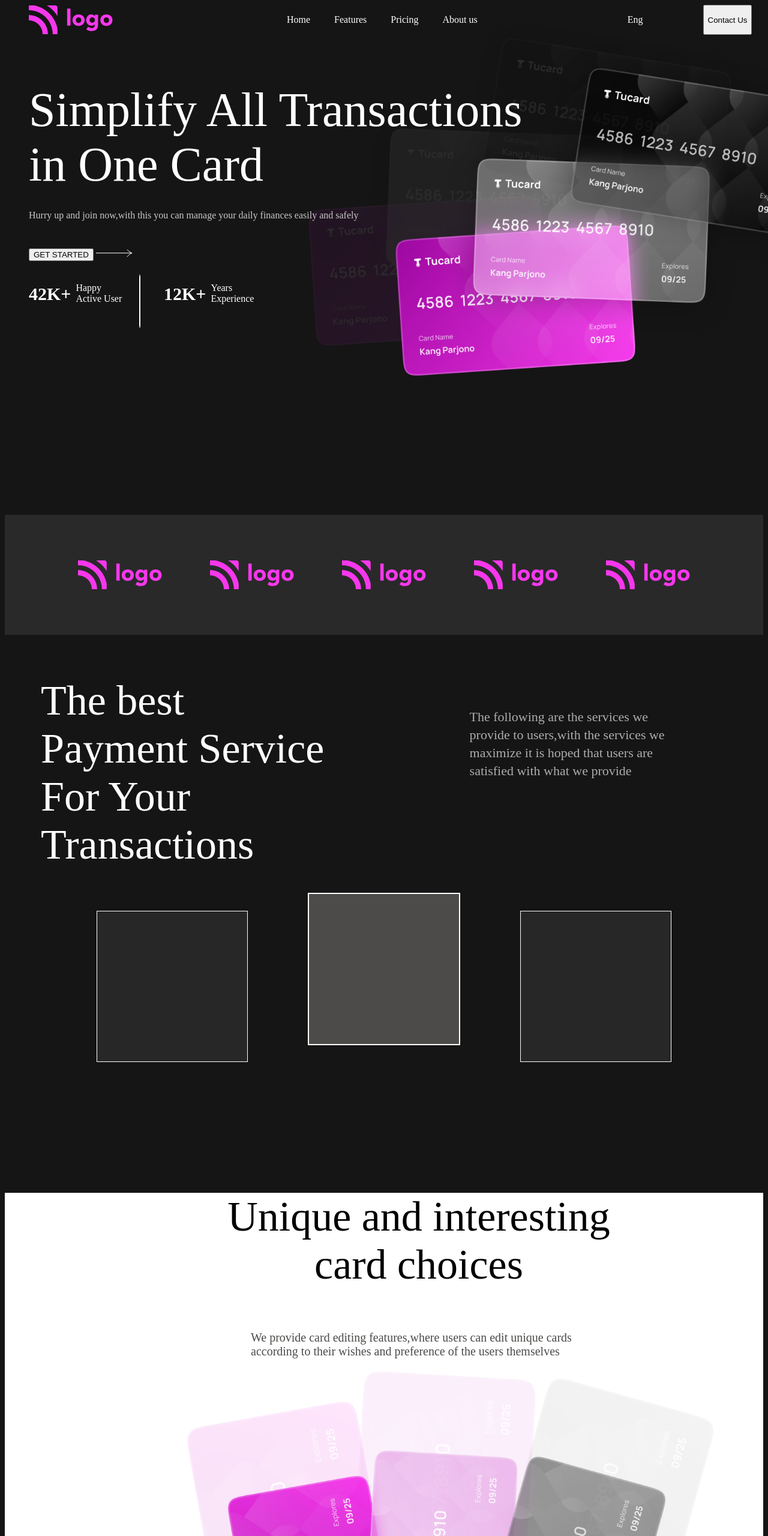
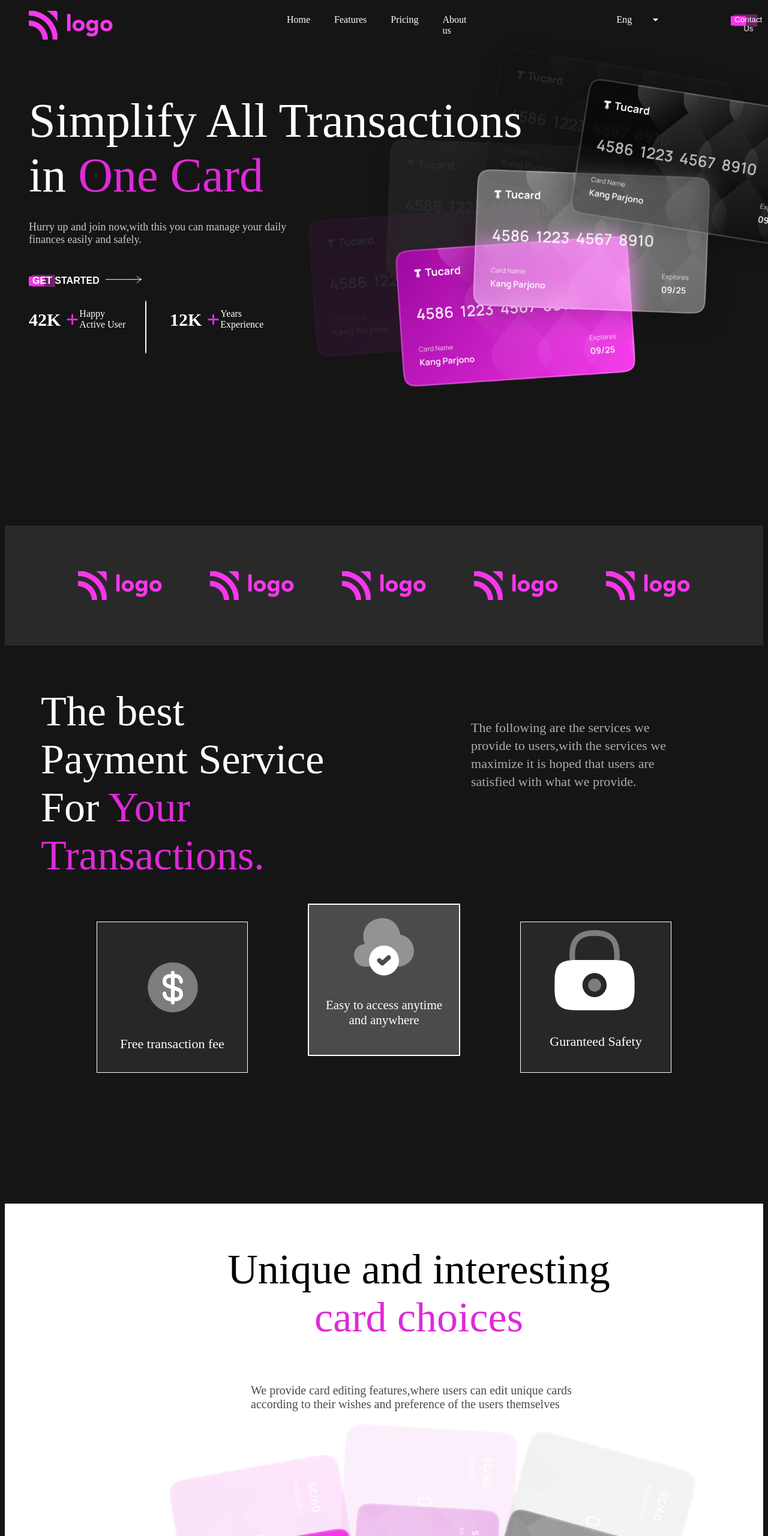
Before and after one commit to Mayur-tiwari/fsjs-projects, a website: page css projects/8.credit-card/index.html in a window 1280 px wide. Shown: the top 2560 px of the page at 60% size. Drawn offline with Linux system fonts and the light colour scheme.

Commit message:
card proj done

```diff
--- a/css projects/8.credit-card/index.html
+++ b/css projects/8.credit-card/index.html
@@ -22,6 +22,7 @@
 
         </div >
         <p class="nav-p">Eng</p>
+        <img class="drop-down" height="15px" src="./Assets/Icons/icons8-sort-down-24.png" alt="">
         <button class="nav-button">Contact Us</button>
 
 
@@ -29,24 +30,26 @@
 
     <div class="Simplify">
         <div class="simplify-minor" >
-            <p class="trans">Simplify All Transactions in One Card</p>
-            <p class="hurry">Hurry up and join now,with this you can manage your daily finances easily and safely</p>
+            <p class="trans">Simplify All Transactions in <span class="pink-text"> One Card</span></p>
+            <p class="hurry">Hurry up and join now,with this you can manage your daily finances easily and safely.</p>
             <div class="get-started-button">
 
-                <button>GET STARTED</button>
+                <button class="button">GET STARTED</button>
                 <img src="./Assets/Icons/RightArrow.svg" alt="">
 
             </div>
 
             <div class="partition">
                 <div class="happy-active-user">
-                    <p class="p42">42K+</p>
+                    <p class="p42">42K</p>
+                    <img class="plus" height="23px" src="./Assets/Icons/icons8-plus-math-30.png" alt="">
                     <p>Happy Active User</p>
                 </div>
                 <img class="vertical-line" src="./Assets/Icons/icons8-vertical-line-30.png" alt="">
 
                 <div class="years-experience">
-                    <p class="p12">12K+ </p>
+                    <p class="p12">12K </p>
+                    <img class="plus" height="23px" src="./Assets/Icons/icons8-plus-math-30.png" alt="">
                     <p>Years Experience</p>
                 </div>
             </div>
@@ -79,43 +82,58 @@
     <div class="black-bg">
         <!-- left -->
         <div>
-            <p class="best-payment">The best Payment Service For Your Transactions</p>
+            <p class="best-payment">The best Payment Service For <span class="pink-text">Your Transactions.</span> </p>
 
         </div>
         <!-- right -->
         <div>
-            <p class="services">The following are the services we provide to users,with the services we maximize it is hoped that users are satisfied with what we provide</p>
+            <p class="services">The following are the services we provide to users,with the services we maximize it is hoped that users are satisfied with what we provide.</p>
 
         </div>
 
 
     </div>
     <div class="gray-D">
-        <div class="box D-1"></div>
-        <div class="box D-2"></div>
-        <div class="box D-3"></div>
+        <div class="box D-1">
+            <div class="dollar">
+                <img class="dollar-image" height="100px" src="./Assets/Icons/dollar-circle.svg" alt="">
+            </div>
+
+             <p class="fee">Free transaction fee</p>
+        </div>
+        <div class="box D-2">
+            <img class="cloud" src="./Assets/Icons/cloud-add.svg" alt="">
+             <p class="anywhere">Easy to access anytime and anywhere</p>
+        </div>
+        <div class="box D-3">
+            <img class="lock" src="./Assets/Icons/lock.svg" alt="">
+            <p class="guaranteed">Guranteed Safety</p>
+        </div>
 
 
     </div>
     <div>
         <div class="unique">
-            <p class="unique-p-1">Unique and interesting card choices</p>
+            <p class="unique-p-1">Unique and interesting <span class="pink-text">card choices</span> </p>
             <p class="unique-p-2">We provide card editing features,where users can edit unique cards according to their wishes and preference of the users themselves</p>
             <img class="vertical-cards" height="750px" src="./Assets/Photos/VCards.png" alt="">
         </div>
     </div>
 
     <div>
-        <p class="satisfied">Customers are satisfied with the features we provide</p>
+        <p class="satisfied">Customers are satisfied with <span class="pink-text">the features</span>  we provide</p>
         <p class="features">With the various features we provide,therefore many customers like the features we provide</p>
 
         <div>
             <div class="cust-rev">
-                <div class="another-g-D" >
+                <div class="another-g-D platform " >
+                    <img src="./Assets/Icons/5stars.svg" alt="">
                     <p>This is the best finance platform I've ever found, lots
                         of features that definitely make me more satisfied! <br>Melvin Yoga <br> New York,America</p>
                 </div>
                 <div class="another-g-D">
+                    <img src="./Assets/Icons/4stars.svg" alt="">
+
                     <p>Very good and recommended financial platform, the
                         features are very satisfying, you all should try this
                         platform! <br> Gabriel Putra <br>Jakarta,Indonesia</p>
@@ -124,12 +142,16 @@
 
             </div>
             <div class="cust-rev">
-                <div class="another-g-D"><p>This is the first time | have found a financial platform
+                <div class="another-g-D">
+                    <img src="./Assets/Icons/5stars.svg" alt="">
+                    <p>This is the first time | have found a financial platform
                     as good as this, with various features that really help
                     me in managing my finances. <br>
                     Farhan Putra <br>
                     Paris, French</p></div>
-                <div class="another-g-D"><p>The best financial platform I've ever found, here we
+                <div class="another-g-D">
+                    <img src="./Assets/Icons/4stars.svg" alt="">
+                    <p>The best financial platform I've ever found, here we
                     can custom cards according to our wishes, I'm very
                     satisfied! <br>
                     Alex Georgio <br>
@@ -142,28 +164,23 @@
     </div>
 
     <div class="customizing">
-        <p class="lets">Let's start customizing your card now</p>
-        <button class="center-button">GET STARTED</button>
+        <p class="lets">Let's start <span class="black-text">customizing</span>  your card now</p>
+        <button class="center-button button">GET STARTED</button>
+        <img src="./Assets/Icons/RightArrow.svg" alt="">
+        <img src="./Assets/Photos/" alt="">
 
     </div>
 
     <div class="footer">
-        <img src="./Assets/Icons/Logo.svg" alt="">
+        <img height="40px" class="footer-logo" src="./Assets/Icons/Logo.svg" alt="">
         <ul>
             <li>Branding</li>
             <li>Contact Us</li>
             <li>Privacy Policy</li>
-            <li>fAQs</li>
+            <li>FAQs</li>
         </ul>
     </div>
 
 
-
-
-
-
-    <img width="100%" height="100%" src="./Credit card landing page.png" alt="">
-
-
 </body>
 </html>
--- a/css projects/8.credit-card/style.css
+++ b/css projects/8.credit-card/style.css
@@ -1,5 +1,6 @@
 body{
     background-color:#151515;
+    overflow-x: hidden;
 }
 
 
@@ -28,6 +29,20 @@ li{
 }
 .nav-button{
     margin-left: 50px;
+    background: none;
+    border: none;
+    color: white;
+    background-image: url(./Assets/Icons/btn-pink-bg.svg);
+    background-repeat: no-repeat;
+    margin-top: 16px;
+    height: 20px;
+}
+.drop-down{
+    position: relative;
+    top: 17px;
+
+    right: 18px;
+
 }
 .trans{
     font-size: 80px;
@@ -78,7 +93,7 @@ li{
 .happy-active-user{
     display: flex;
     margin-right: 5px;
-    width: 160px;
+    width: 170px;
 }
 .years-experience{
     margin-left: 20px;
@@ -91,15 +106,18 @@ li{
     z-index: -1;
     position: relative;
     bottom: 50px;
+    width: 450px;
+    font-size: 18px;
+}
+.plus{
+    position: relative;
+    top: 23px;
 }
 
 
 
 
 
-.footer{
-    display: flex;
-}
 
 
 .card-1{
@@ -159,11 +177,45 @@ li{
     justify-content: center;
     height: 50vh;
 }
+.dollar{
+    height: 100px;
+    width: 100px;
+    border-radius: 50px;
+    margin-left: 70px;
+    margin-top: 50px;
+
+
+}
+.fee{
+    text-align: center;
+    margin-top: 40px;
+    font-size: 22px;
+
+}
+.dollar-image{
+    position: relative;
+    top: 9px;
+    left: 6px;
+}
 .D-1{
     background-color:#272727;
     border: solid 1px white;
+    color: white;
 
 
+}
+.anywhere{
+    text-align: center;
+    font-size: 21px;
+    margin-left: 25px;
+    margin-right: 25px;
+    color: white;
+    margin-bottom: 8px;
+}
+.cloud{
+    margin-left: 65px;
+    margin-top: 10px;
+    height: 120px;
 }
 
 .D-2{
@@ -172,6 +224,15 @@ li{
     position: relative;
     bottom: 30px;
 
+
+}
+.guaranteed{
+    color: white;
+    text-align:center;
+    font-size: 22px;
+}
+.lock{
+    margin-left: 43px;
 
 }
 
@@ -184,12 +245,15 @@ li{
 .unique{
     color:black;
     background-color: #fff;
+    height: 170vh;
+
 }
 .unique-p-1{
     font-size: 70px;
     margin-left: 340px;
     width: 700px;
     text-align: center;
+    padding-top: 70px;
 }
 .unique-p-2{
 
@@ -197,9 +261,10 @@ li{
     font-size: 20px;
     width: 550px;
     margin-left: 410px;
+
 }
 .vertical-cards{
-    margin-left: 300px;
+    margin-left: 270px;
     z-index: -1;
 }
 .satisfied{
@@ -214,18 +279,22 @@ li{
     color: #dbdad9;
     text-align: center;
     font-size: 18px;
+    margin-left: 440px;
+    margin-right: 440px;
 }
 
 .another-g-D{
-    height: 200px;
-    width: 300px;
+    height: 170px;
+    width: 400px;
     background-color: gray;
-    margin-top: 0px;
-    color:#b6ada6;
+    margin-top: 40px;
+    color:#cac4bf;
     background-color:#1e1f24 ;
-
-
-
+    padding: 12px;
+    border: 2px solid white;
+}
+.platform{
+    background-color: #4f4d4c;
 }
 .cust-rev{
     display: flex;
@@ -240,12 +309,17 @@ li{
     width: 800px;
     margin-left: 270px;
     color: white;
+    padding-top: 60px;
+
+
 
 }
 .customizing{
-    background-color: #ab4ca6;
-    height: 40vh;
-
+     background-color: #ab4ca6;
+    height: 50vh;
+    background-image: url(./Assets/Photos/Rectangle\ 6773.png);
+    background-image: url(./Assets/Photos/Rectangle\ 6774.png);
+    background-image: url(./Assets/Photos/Diamond-left.png);
 }
 .center-button{
     margin-left: 600px;
@@ -253,3 +327,28 @@ li{
     border: none;
     color: white;
 }
+.footer-logo{
+    margin-left: 50px;
+}
+.footer{
+    display: flex;
+    height: 25vh;
+    margin-top: 60px;
+    font-size: 14px;
+}
+.pink-text{
+    color: #de2ad8;
+
+}
+.black-text{
+    color: black;
+}
+.button{
+    background: none;
+    border: none;
+    color: white;
+    background-image: url(./Assets/Icons/btn-pink-bg.svg);
+    background-repeat: no-repeat;
+    font-size: 16px;
+    font-weight: 600;
+}
```
Also changed, not shown: css projects/8.credit-card/Assets/Icons/icons8-download-from-cloud-64 (1).png (added), css projects/8.credit-card/Assets/Icons/icons8-plus-math-30.png (added), css projects/8.credit-card/Assets/Icons/icons8-sort-down-24.png (added), css projects/8.credit-card/Assets/Icons/icons8-us-dollar-52.png (added).
